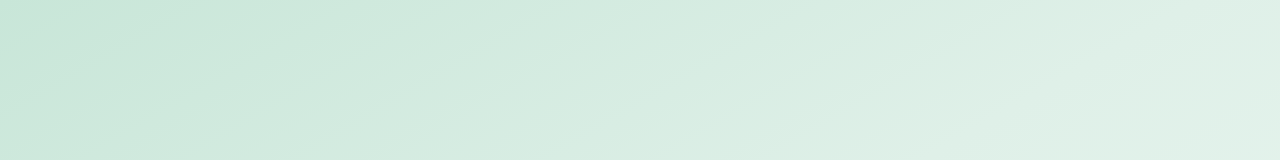
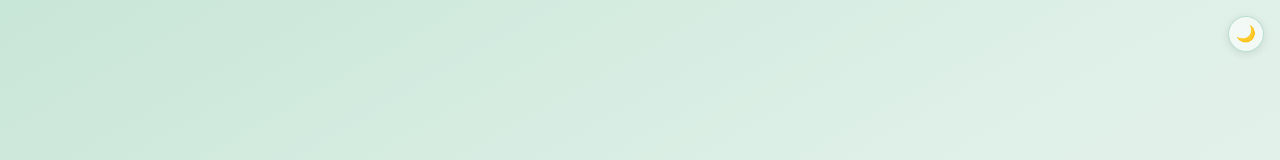
Before and after one commit to lessoff/Before-You-Go, a Next.js app: page / in a window 1280 px wide. Shown: the top 160 px of the page. Built offline with nearby package versions, Linux system fonts and the light colour scheme.

Commit message:
added dark/light mode toggle

```diff
--- a/src/app/globals.css
+++ b/src/app/globals.css
@@ -25,6 +25,21 @@
   --info: #1a6aab;
 }
 
+.dark {
+  --bg: #0d1f17;
+  --bg-card: rgba(20, 42, 30, 0.72);
+  --bg-raised: rgba(30, 58, 42, 0.88);
+  --bg-header: rgba(10, 24, 17, 0.92);
+  --border: rgba(60, 160, 125, 0.20);
+  --border-mid: rgba(60, 160, 125, 0.35);
+  --text-primary: #e6f4ee;
+  --text-secondary: #87c9ae;
+  --text-muted: #4d9478;
+  --accent: #0fcf9e;
+  --accent-dim: rgba(15, 207, 158, 0.12);
+  --accent-border: rgba(15, 207, 158, 0.30);
+}
+
 body {
   background: linear-gradient(150deg, #c8e6d8 0%, #dff0e8 45%, #edf8f3 100%);
   background-attachment: fixed;
@@ -32,6 +47,11 @@ body {
   color: var(--text-primary);
   font-family: var(--font-sans);
   -webkit-font-smoothing: antialiased;
+  transition: background 0.3s ease, color 0.3s ease;
+}
+
+.dark body {
+  background: linear-gradient(150deg, #091510 0%, #0d1f17 45%, #111f18 100%);
 }
 
 @keyframes fade-in-up {
--- a/src/app/page.tsx
+++ b/src/app/page.tsx
@@ -3,6 +3,7 @@
 import { Suspense, useEffect, useRef, useState } from "react";
 import { useRouter, useSearchParams } from "next/navigation";
 import SearchBar from "@/components/SearchBar";
+import ThemeToggle from "@/components/ThemeToggle";
 import BriefingList from "@/components/BriefingList";
 import SectionSkeleton from "@/components/ui/SectionSkeleton";
 import ErrorMessage from "@/components/ui/ErrorMessage";
@@ -46,6 +47,7 @@ function HomeContent() {
 
   return (
     <main className="min-h-screen">
+      <ThemeToggle />
 
       {/* ── Hero / Search header ── */}
       <div
--- /dev/null
+++ b/src/components/ThemeToggle.tsx
@@ -0,0 +1,57 @@
+"use client";
+
+import { useEffect, useState } from "react";
+
+export default function ThemeToggle() {
+  const [dark, setDark] = useState(false);
+
+  useEffect(() => {
+    const stored = localStorage.getItem("byg_theme");
+    const prefersDark = stored
+      ? stored === "dark"
+      : window.matchMedia("(prefers-color-scheme: dark)").matches;
+    setDark(prefersDark);
+    document.documentElement.classList.toggle("dark", prefersDark);
+  }, []);
+
+  function toggle() {
+    const next = !dark;
+    setDark(next);
+    document.documentElement.classList.toggle("dark", next);
+    localStorage.setItem("byg_theme", next ? "dark" : "light");
+  }
+
+  return (
+    <button
+      onClick={toggle}
+      aria-label={dark ? "Switch to light mode" : "Switch to dark mode"}
+      style={{
+        position: "fixed",
+        top: "1rem",
+        right: "1rem",
+        zIndex: 50,
+        width: "2.25rem",
+        height: "2.25rem",
+        borderRadius: "50%",
+        border: "1px solid var(--border-mid)",
+        background: "var(--bg-card)",
+        backdropFilter: "blur(12px)",
+        cursor: "pointer",
+        display: "flex",
+        alignItems: "center",
+        justifyContent: "center",
+        fontSize: "1rem",
+        transition: "background 0.2s, border-color 0.2s, transform 0.15s",
+        boxShadow: "0 2px 8px rgba(0,0,0,0.10)",
+      }}
+      onMouseEnter={(e) => {
+        (e.currentTarget as HTMLButtonElement).style.transform = "scale(1.1)";
+      }}
+      onMouseLeave={(e) => {
+        (e.currentTarget as HTMLButtonElement).style.transform = "scale(1)";
+      }}
+    >
+      {dark ? "☀️" : "🌙"}
+    </button>
+  );
+}
```
